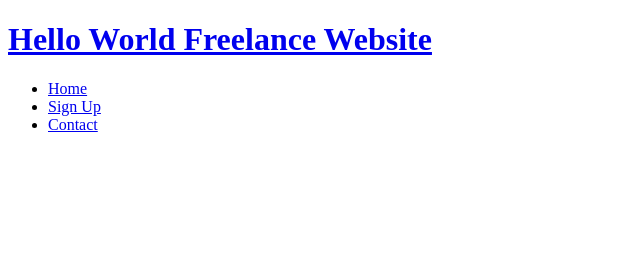
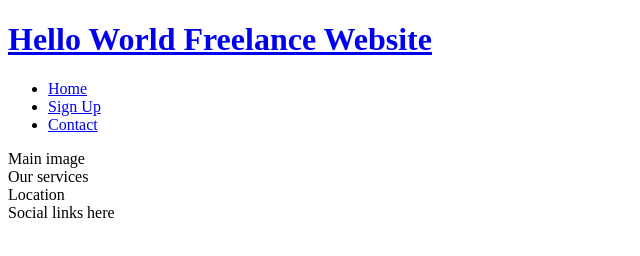
Before and after one commit to Code-Institute-Submissions/noemi-droit-Hello-worldP1_resub, a plain HTML site: page index.html in a window 1280 px wide. Shown: the whole page, without its empty margins (0-640 px from the left). Drawn offline with Linux system fonts and the light colour scheme.

Commit message:
Add section structure to the body

```diff
--- a/index.html
+++ b/index.html
@@ -30,6 +30,19 @@
             </ul>
         </nav>
     </header>
+    <section>
+        Main image
+    </section>
+    <section>
+        Our services
+    </section>
+    <section>
+        Location
+    </section>
+    <footer>
+        Social links here
+    </footer>
+
 
 
 </body>
```
